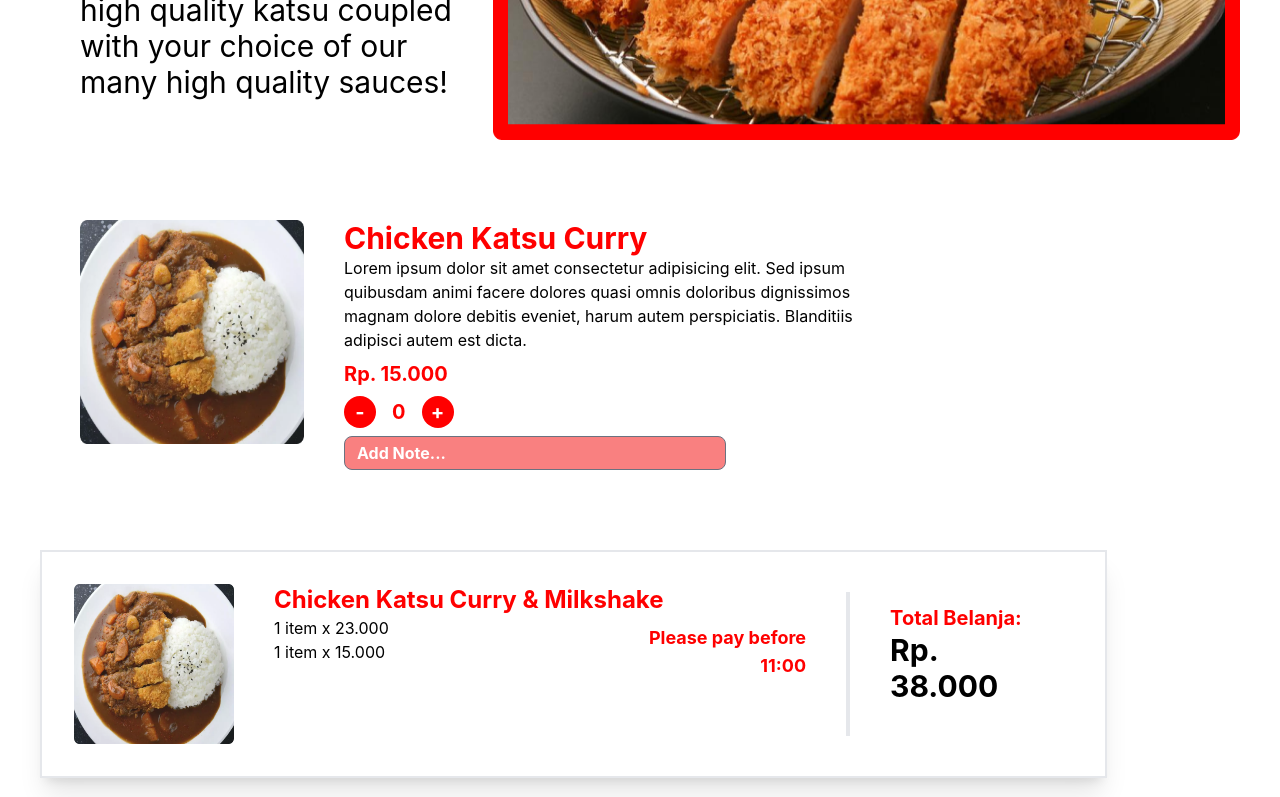
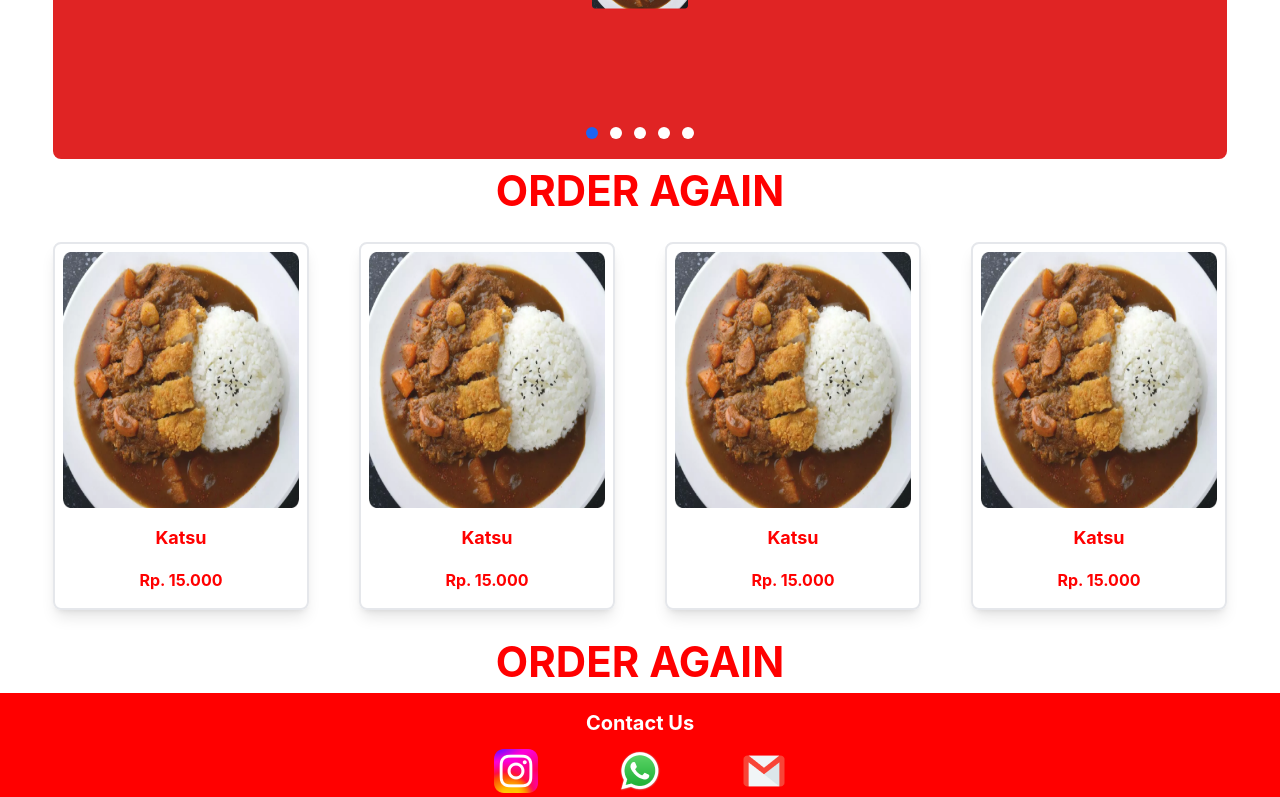
Before and after one commit to abiyyu1564/sunkatsuapp, a React (Create React App) app in the folder sunkatsu_fe/: page /homeCustomer in a window 1280 px wide. Shown: the part 380-1177 px from the top of the page. Built offline with nearby package versions, Linux system fonts and the light colour scheme.

Commit message:
pembuatan home customer ui draft

```diff
--- /dev/null
+++ b/sunkatsu_fe/src/Pages/homeCust.js
@@ -0,0 +1,32 @@
+import Footer from "../components/Fragment/footer"
+import Hero from "../components/Fragment/hero"
+import Hero2 from "../components/Fragment/hero2"
+import Card from "../components/Fragment/menuCard"
+import MenuDetail from "../components/Fragment/menuDetail"
+import Navbar from "../components/Fragment/Navbar"
+
+
+const HomeCustomer = () => {
+    return (
+        <>
+        <div>
+            <Navbar />
+            <h1 style= {{ color: 'red', fontSize: '42px', fontWeight: 'bold', textAlign: 'center'}}>OUR BEST SELLER</h1>
+            <Hero />
+            <h1 style= {{ color: 'red', fontSize: '42px', fontWeight: 'bold', textAlign: 'center'}}>ORDER AGAIN</h1>
+            <main className="content">
+                <div style={{display: 'flex', justifyContent:'center', gap: '10px'}} >
+                    <Card />
+                    <Card />
+                    <Card />
+                    <Card />
+                </div>
+            <h1 style= {{ color: 'red', fontSize: '42px', fontWeight: 'bold', textAlign: 'center'}}>ORDER AGAIN</h1>
+            </main>
+            <Footer />
+        </div>
+        </>
+    )
+}
+
+export default HomeCustomer
--- a/sunkatsu_fe/src/components/Fragment/menuInDashboard.jsx
+++ b/sunkatsu_fe/src/components/Fragment/menuInDashboard.jsx
@@ -2,4 +2,5 @@ import React from "react";
 
 const DashboardMenu = () => {
 
+
 }
--- a/sunkatsu_fe/src/index.js
+++ b/sunkatsu_fe/src/index.js
@@ -1,17 +1,19 @@
 import React from 'react';
 import ReactDOM from 'react-dom/client';
+import App from './App'
 import './index.css';
-import App from './App';
-import reportWebVitals from './reportWebVitals';
+import { createBrowserRouter, RouterProvider } from 'react-router-dom';
+import HomeCustomer from './Pages/homeCust';
 
-const root = ReactDOM.createRoot(document.getElementById('root'));
-root.render(
+const router = createBrowserRouter([
+  {
+    path: "/homeCustomer",
+    element: <HomeCustomer />,
+  },
+]);
+
+ReactDOM.createRoot(document.getElementById("root")).render(
   <React.StrictMode>
-    <App />
+    <RouterProvider router={router} />
   </React.StrictMode>
 );
-
-// If you want to start measuring performance in your app, pass a function
-// to log results (for example: reportWebVitals(console.log))
-// or send to an analytics endpoint. Learn more: https://bit.ly/CRA-vitals
-reportWebVitals();
```
Also changed, not shown: 1 other file (tests, documents, lock files or other folders).
